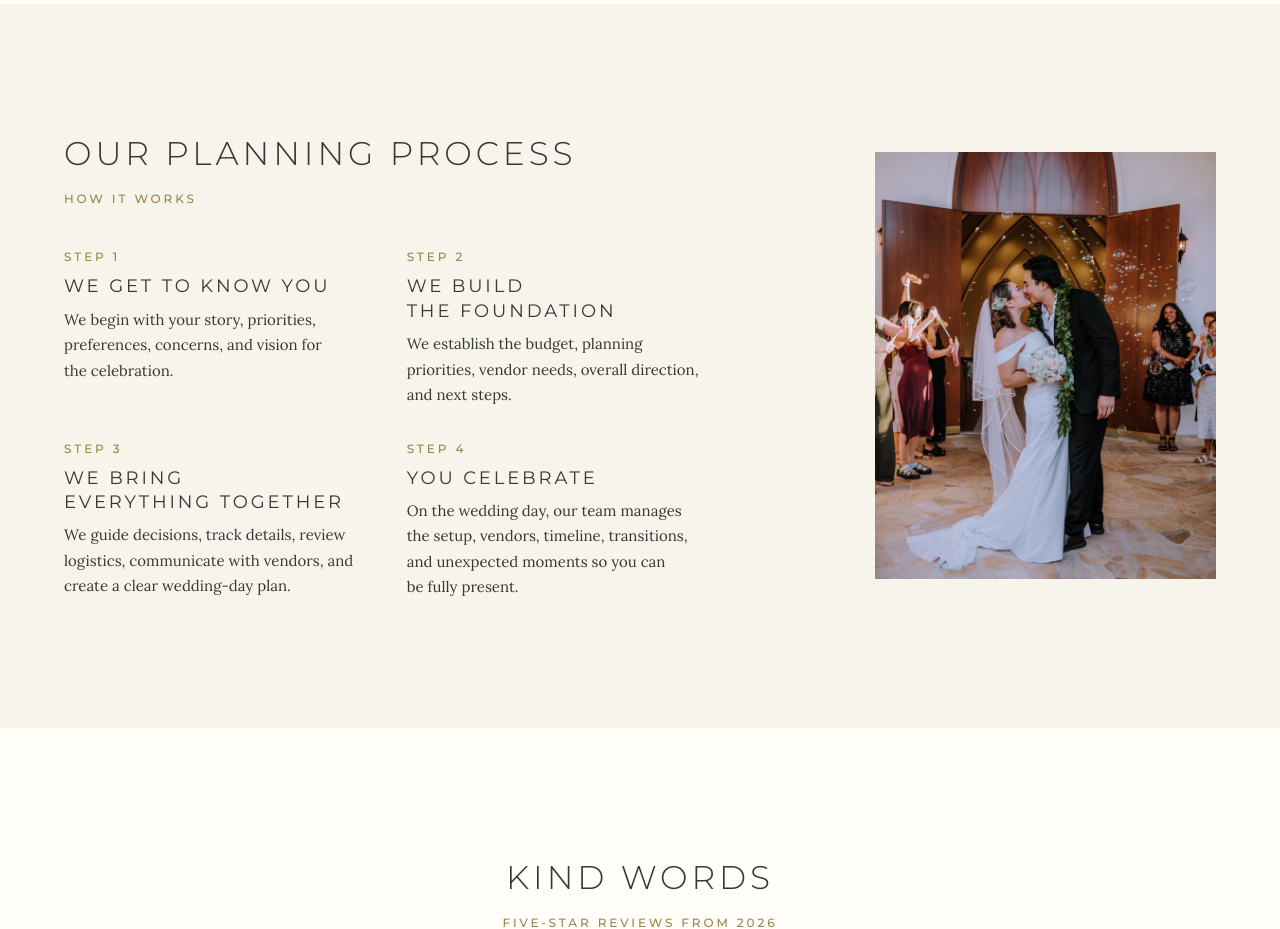
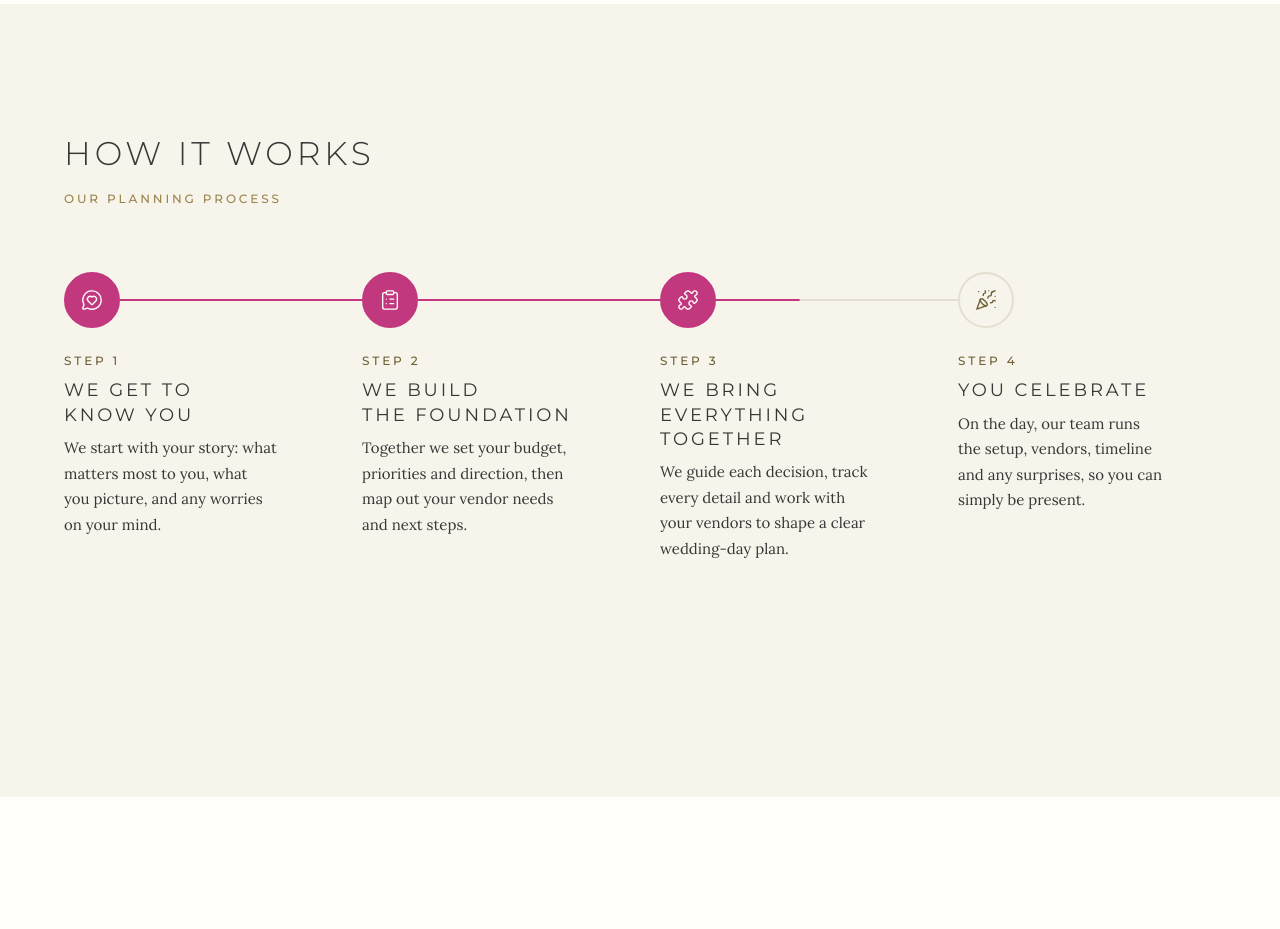
Before and after one commit to gatherwiseio/one-only-events, a Next.js app: page / in a window 1280 px wide. Shown: the part 5240-6169 px from the top of the page. Built offline with nearby package versions, Linux system fonts and the light colour scheme.

Commit message:
How it works: animated timeline with confetti and replay, clearer step copy
Co-Authored-By: Claude Opus 5.5 <noreply@anthropic.com>

```diff
--- a/package.json
+++ b/package.json
@@ -10,14 +10,17 @@
   },
   "dependencies": {
     "@gsap/react": "^2.1.2",
+    "canvas-confetti": "^1.9.4",
     "gsap": "^3.15.1",
     "lenis": "^1.3.27",
+    "lucide-react": "^1.69.0",
     "next": "16.4.4",
     "react": "19.3.0",
     "react-dom": "19.3.0"
   },
   "devDependencies": {
     "@tailwindcss/turbopack": "^4",
+    "@types/canvas-confetti": "^1.9.0",
     "@types/node": "^20",
     "@types/react": "^19",
     "@types/react-dom": "^19",
--- a/src/app/globals.css
+++ b/src/app/globals.css
@@ -122,6 +122,8 @@
 :root {
   --hero-h: clamp(36rem, 92svh, 55rem);
   --dialog-w: min(35rem, calc(100vw - 2rem));
+  --stop-size: 3.5rem;
+  --timeline-gap: 2.5rem;
   --dialog-max-h: calc(100svh - 2rem);
   --wordmark-w: clamp(9.5rem, 8rem + 4vw, 12.5rem);
   --wordmark-ratio: 7960 / 890;
@@ -212,6 +214,39 @@
     --section-fg: var(--color-ink);
     --section-label: var(--color-accent);
     --section-muted: var(--color-ink-muted);
+  }
+
+  /* How it works: a timeline of stops. Each stop draws a connector to the next one; the
+     connector's fill grows from 0 to 1 via --fill (set by ProcessTimeline). Vertical on phones,
+     horizontal from md up. */
+  .timeline-connector {
+    position: absolute;
+    left: calc(var(--stop-size) / 2 - 1px);
+    top: var(--stop-size);
+    bottom: calc(var(--timeline-gap) * -1);
+    width: 2px;
+    background: var(--color-line);
+  }
+  .timeline-fill {
+    position: absolute;
+    inset: 0;
+    background: var(--color-primary);
+    transform-origin: top;
+    transform: scaleY(var(--fill, 0));
+  }
+  @media (width >= 48rem) {
+    .timeline-connector {
+      left: var(--stop-size);
+      right: calc(var(--timeline-gap) * -1);
+      top: calc(var(--stop-size) / 2 - 1px);
+      bottom: auto;
+      width: auto;
+      height: 2px;
+    }
+    .timeline-fill {
+      transform-origin: left;
+      transform: scaleX(var(--fill, 0));
+    }
   }
 
   /* Hero photos whose subject sits high in a tall frame (keeps faces in a wide crop) */
--- a/src/components/sections/Process.tsx
+++ b/src/components/sections/Process.tsx
@@ -1,27 +1,119 @@
-import Image from "next/image";
+"use client";
+
+import { useGSAP } from "@gsap/react";
+import confetti from "canvas-confetti";
+import { gsap } from "gsap";
+import { ScrollTrigger } from "gsap/ScrollTrigger";
+import { ClipboardList, MessageCircleHeart, PartyPopper, Puzzle, RotateCcw } from "lucide-react";
+import { useRef, useState } from "react";
 import { SectionHeading } from "@/components/SectionHeading";
-import { process } from "@/content/site";
+import { process, type ProcessStep } from "@/content/site";
 
+gsap.registerPlugin(ScrollTrigger, useGSAP);
+
+const icons: Record<ProcessStep["icon"], typeof PartyPopper> = {
+  talk: MessageCircleHeart,
+  plan: ClipboardList,
+  together: Puzzle,
+  celebrate: PartyPopper,
+};
+
+const STEP_PAUSE = 0.35; // seconds a stop stays lit before the line moves on
+const SEGMENT = 0.9; // seconds for the line to travel to the next stop
+
+function celebrate() {
+  const style = getComputedStyle(document.documentElement);
+  const colors = ["--color-primary", "--color-pink", "--color-accent-on-dark", "--color-surface"].map((t) => style.getPropertyValue(t).trim());
+  const base = { colors, ticks: 260, disableForReducedMotion: true };
+  confetti({ ...base, particleCount: 90, spread: 70, startVelocity: 55, angle: 60, origin: { x: 0, y: 0.75 } });
+  confetti({ ...base, particleCount: 90, spread: 70, startVelocity: 55, angle: 120, origin: { x: 1, y: 0.75 } });
+  confetti({ ...base, particleCount: 120, spread: 110, startVelocity: 40, origin: { x: 0.5, y: 0.45 } });
+}
+
+/**
+ * How it works: four stops on a timeline. When the section scrolls into view the line travels
+ * from step 1 to step 4, lighting each stop; confetti marks the last one, then a Replay button
+ * appears. Reduced motion: every stop lit, no confetti, no replay.
+ */
 export function Process() {
+  const root = useRef<HTMLElement>(null);
+  const timeline = useRef<gsap.core.Timeline | null>(null);
+  const [lit, setLit] = useState(0);
+  const [done, setDone] = useState(false);
+
+  useGSAP(
+    () => {
+      const mm = gsap.matchMedia();
+      mm.add("(prefers-reduced-motion: reduce)", () => {
+        setLit(process.steps.length);
+        gsap.set("[data-fill]", { "--fill": 1 });
+      });
+      mm.add("(prefers-reduced-motion: no-preference)", () => {
+        const fills = gsap.utils.toArray<HTMLElement>("[data-fill]");
+        const tl = gsap.timeline({ paused: true });
+        process.steps.forEach((_, i) => {
+          tl.call(() => setLit(i + 1));
+          if (fills[i]) tl.fromTo(fills[i], { "--fill": 0 }, { "--fill": 1, duration: SEGMENT, ease: "power1.inOut" }, `+=${STEP_PAUSE}`);
+        });
+        tl.call(celebrate, [], "+=0.15");
+        tl.call(() => setDone(true), [], "+=1.6");
+        timeline.current = tl;
+        ScrollTrigger.create({ trigger: "[data-timeline]", start: "top 70%", once: true, onEnter: () => tl.play() });
+      });
+      return () => mm.revert();
+    },
+    { scope: root },
+  );
+
+  const replay = () => {
+    setDone(false);
+    setLit(0);
+    timeline.current?.restart();
+  };
+
   return (
-    <section id="process" aria-labelledby="process-title" className="scroll-mt-20 bg-surface-alt px-gutter py-section">
-      <div className="mx-auto grid max-w-content grid-cols-1 items-center gap-12 lg:grid-cols-12 lg:gap-16">
-        <div className="flex flex-col gap-10 lg:col-span-7">
-          <SectionHeading id="process-title" title={process.title} label={process.label} align="start" />
-          <ol className="grid grid-cols-1 gap-x-10 gap-y-8 sm:grid-cols-2">
-            {process.steps.map((step, i) => (
-              <li key={step.title} className="flex flex-col gap-2">
-                <p className="font-display text-label font-medium uppercase text-accent-label" aria-hidden="true">
-                  Step {i + 1}
-                </p>
-                <h3 className="font-display text-card-title font-normal uppercase">{step.title}</h3>
-                <p className="text-body-sm">{step.body}</p>
+    <section ref={root} id="process" aria-labelledby="process-title" className="scroll-mt-20 bg-surface-alt px-gutter py-section">
+      <div className="mx-auto flex max-w-content flex-col gap-group">
+        <SectionHeading id="process-title" title={process.title} label={process.label} align="start" />
+        <ol data-timeline className="grid grid-cols-1 gap-(--timeline-gap) md:grid-cols-4">
+          {process.steps.map((step, i) => {
+            const Icon = icons[step.icon];
+            const on = i < lit;
+            return (
+              <li key={step.title} className="relative flex gap-5 md:flex-col md:gap-0">
+                {i < process.steps.length - 1 ? (
+                  <span className="timeline-connector" aria-hidden="true">
+                    <span data-fill className="timeline-fill" />
+                  </span>
+                ) : null}
+                <span
+                  className={`relative z-10 flex size-(--stop-size) flex-none items-center justify-center rounded-full border-2 transition-colors duration-500 ease-soft ${
+                    on ? "border-primary bg-primary text-on-photo" : "border-line bg-surface-alt text-accent"
+                  }`}
+                  aria-hidden="true"
+                >
+                  <Icon size={22} strokeWidth={1.5} />
+                </span>
+                <div className="flex flex-col gap-2 md:mt-6 md:pr-4">
+                  <p className="font-display text-label font-medium uppercase text-accent">Step {i + 1}</p>
+                  <h3 className="font-display text-card-title font-normal uppercase">{step.title}</h3>
+                  <p className="text-body-sm">{step.body}</p>
+                </div>
               </li>
-            ))}
-          </ol>
-        </div>
-        <div className="relative mx-auto aspect-4/5 w-full max-w-sm lg:col-span-4 lg:col-start-9 lg:max-w-none">
-          <Image src={process.image.src} alt={process.image.alt} fill sizes="(width >= 64rem) 35vw, 90vw" className="object-cover" />
+            );
+          })}
+        </ol>
+        <div className="flex min-h-tap items-center">
+          {done ? (
+            <button
+              type="button"
+              onClick={replay}
+              className="inline-flex min-h-tap items-center gap-2 font-display text-label font-semibold uppercase text-accent underline decoration-1 underline-offset-6 hover:text-accent-deep"
+            >
+              <RotateCcw size={14} strokeWidth={1.75} aria-hidden="true" />
+              {process.replayLabel}
+            </button>
+          ) : null}
         </div>
       </div>
     </section>
--- a/src/content/site.ts
+++ b/src/content/site.ts
@@ -204,19 +204,20 @@ export const packages = {
   ] satisfies Package[],
 };
 
+export type ProcessStep = { title: string; body: string; icon: "talk" | "plan" | "together" | "celebrate" };
+
+// Rewritten 2026-11-05 from Sunny's four steps for clarity and even length (17–19 words each);
+// same meaning, nothing added.
 export const process = {
-  title: "Our planning process",
-  label: "How it works",
-  image: {
-    src: "/images/weddings/bubble-send-off.jpg",
-    alt: "A newlywed couple kisses as guests send them off with bubbles",
-  },
+  title: "How it works",
+  label: "Our planning process",
+  replayLabel: "Replay",
   steps: [
-    { title: "We get to know you", body: "We begin with your story, priorities, preferences, concerns, and vision for the celebration." },
-    { title: "We build the foundation", body: "We establish the budget, planning priorities, vendor needs, overall direction, and next steps." },
-    { title: "We bring everything together", body: "We guide decisions, track details, review logistics, communicate with vendors, and create a clear wedding-day plan." },
-    { title: "You celebrate", body: "On the wedding day, our team manages the setup, vendors, timeline, transitions, and unexpected moments so you can be fully present." },
-  ],
+    { icon: "talk", title: "We get to know you", body: "We start with your story: what matters most to you, what you picture, and any worries on your mind." },
+    { icon: "plan", title: "We build the foundation", body: "Together we set your budget, priorities and direction, then map out your vendor needs and next steps." },
+    { icon: "together", title: "We bring everything together", body: "We guide each decision, track every detail and work with your vendors to shape a clear wedding-day plan." },
+    { icon: "celebrate", title: "You celebrate", body: "On the day, our team runs the setup, vendors, timeline and any surprises, so you can simply be present." },
+  ] satisfies ProcessStep[],
 };
 
 export type Review = { quote: string; name: string; source: string; date: string };
```
Also changed, not shown: 2 other files (tests, documents, lock files or other folders).
